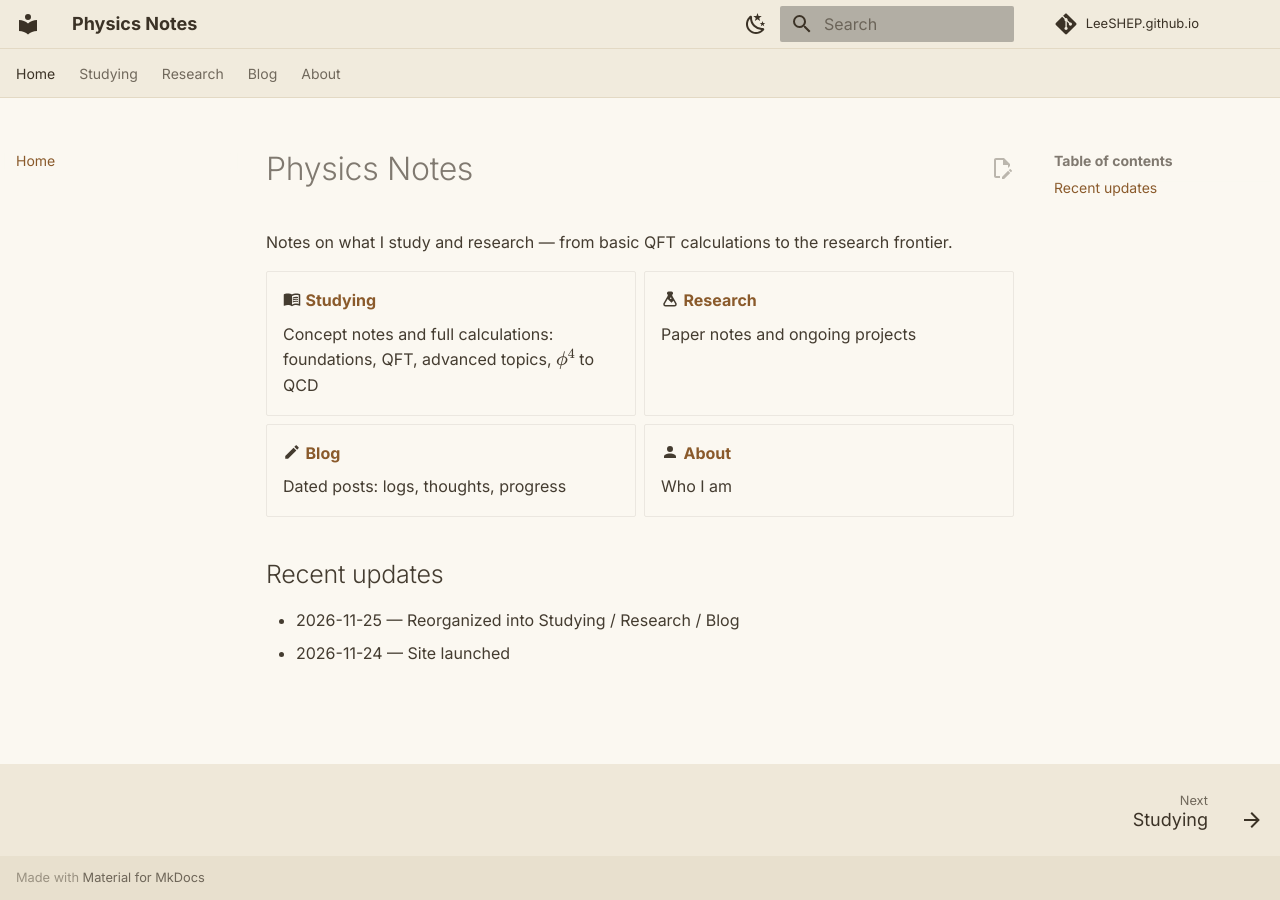
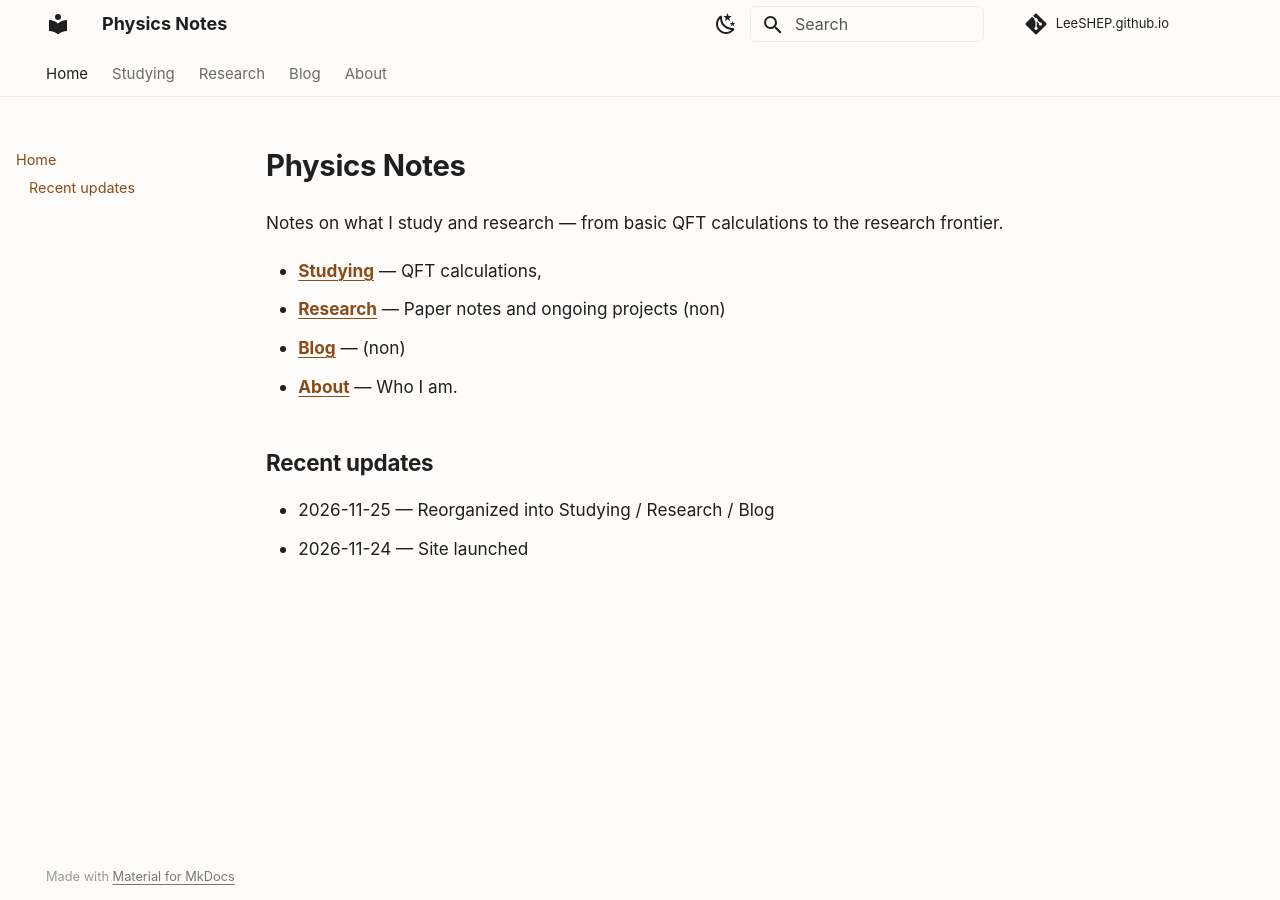
Before and after one commit to LeeSHEP/LeeSHEP.github.io, an MkDocs documentation site: the page built from docs/index.md, in a window 1280 px wide. Built offline with MkDocs 1.6.1 and Material for MkDocs 9.7.7, drawn with Linux system fonts in a browser that asks for light colours; comment, search, counter and statistics services are not loaded.

Commit message:
Minimal, readable theme: system font, flat header, narrower text, plain lists
Co-Authored-By: Claude Opus 5.5 <noreply@anthropic.com>

```diff
--- a/docs/index.md
+++ b/docs/index.md
@@ -2,25 +2,10 @@
 
 Notes on what I study and research — from basic QFT calculations to the research frontier.
 
-<div class="grid cards" markdown>
-
--   :material-book-open-variant: **[Studying](studying/index.md)**
-
-    Concept notes and full calculations: foundations, QFT, advanced topics, $\phi^4$ to QCD
-
--   :material-flask: **[Research](research/index.md)**
-
-    Paper notes and ongoing projects
-
--   :material-pencil: **[Blog](blog/index.md)**
-
-    Dated posts: logs, thoughts, progress
-
--   :material-account: **[About](about.md)**
-
-    Who I am
-
-</div>
+- **[Studying](studying/index.md)** — QFT calculations,
+- **[Research](research/index.md)** — Paper notes and ongoing projects (non)
+- **[Blog](blog/index.md)** — (non)
+- **[About](about.md)** — Who I am.
 
 ## Recent updates
 
--- a/docs/stylesheets/extra.css
+++ b/docs/stylesheets/extra.css
@@ -1,61 +1,156 @@
-/* ---------- Ivory theme (light) ---------- */
-[data-md-color-scheme="default"] {
-  --md-default-bg-color: #fbf8f1;              /* page: ivory */
-  --md-default-fg-color: rgba(52, 43, 32, 0.92);
-  --md-default-fg-color--light: rgba(52, 43, 32, 0.62);
-  --md-default-fg-color--lighter: rgba(52, 43, 32, 0.32);
-  --md-default-fg-color--lightest: rgba(52, 43, 32, 0.08);
+/* =========================================================
+   Minimal theme — plain page, dark text, one accent color.
+   ========================================================= */
 
-  --md-primary-fg-color: #f1ebdd;              /* header: warm beige */
-  --md-primary-fg-color--light: #f6f1e6;
-  --md-primary-fg-color--dark: #e6dcc8;
-  --md-primary-bg-color: #3b3226;              /* header text */
-  --md-primary-bg-color--light: rgba(59, 50, 38, 0.6);
-
-  --md-accent-fg-color: #a0652b;               /* hover: warm brown */
-  --md-accent-fg-color--transparent: rgba(160, 101, 43, 0.1);
-
-  --md-typeset-a-color: #8a5a2b;               /* links */
-  --md-code-bg-color: #f3eee2;
-  --md-footer-bg-color: #efe8d9;
-  --md-footer-bg-color--dark: #e8e0ce;
-  --md-footer-fg-color: #3b3226;
-  --md-footer-fg-color--light: rgba(59, 50, 38, 0.7);
-  --md-footer-fg-color--lighter: rgba(59, 50, 38, 0.45);
+/* ---------- Fonts & reading width ---------- */
+:root {
+  --md-text-font-family: -apple-system, BlinkMacSystemFont, "Segoe UI",
+    "Apple SD Gothic Neo", "Noto Sans KR", Helvetica, Arial, sans-serif;
+  --md-code-font-family: ui-monospace, SFMono-Regular, Menlo, monospace;
 }
 
-/* thin divider under the beige header */
-[data-md-color-scheme="default"] .md-header,
-[data-md-color-scheme="default"] .md-tabs {
-  border-bottom: 1px solid #e3d9c4;
+/* comfortable line length (~75 characters) */
+.md-content {
+  max-width: 44rem;
 }
-[data-md-color-scheme="default"] .md-header--shadow {
-  box-shadow: none;
+.md-main__inner {
+  max-width: 64rem;
 }
 
-/* ---------- Warm dark theme (no blue tint) ---------- */
+.md-typeset {
+  font-size: 0.86rem;
+  line-height: 1.75;
+}
+
+/* headings: dark and solid instead of light grey */
+.md-typeset h1,
+.md-typeset h2,
+.md-typeset h3,
+.md-typeset h4 {
+  color: var(--md-default-fg-color);
+  font-weight: 650;
+  letter-spacing: -0.01em;
+}
+.md-typeset h1 { font-size: 1.7em; margin-bottom: 0.8em; }
+.md-typeset h2 { font-size: 1.3em; margin-top: 2em; }
+.md-typeset h3 { font-size: 1.1em; }
+
+/* links: underlined, no color noise */
+.md-typeset a {
+  text-decoration: underline;
+  text-decoration-thickness: 1px;
+  text-underline-offset: 3px;
+}
+
+/* ---------- Light ---------- */
+[data-md-color-scheme="default"] {
+  --md-default-bg-color: #fdfcfa;
+  --md-default-fg-color: #1f1f1f;
+  --md-default-fg-color--light: #555;
+  --md-default-fg-color--lighter: #999;
+  --md-default-fg-color--lightest: #ececec;
+
+  --md-primary-fg-color: #fdfcfa;           /* header = page background */
+  --md-primary-fg-color--light: #fdfcfa;
+  --md-primary-fg-color--dark: #fdfcfa;
+  --md-primary-bg-color: #1f1f1f;           /* header text */
+  --md-primary-bg-color--light: #666;
+
+  --md-accent-fg-color: #8a4b17;
+  --md-accent-fg-color--transparent: rgba(138, 75, 23, 0.08);
+  --md-typeset-a-color: #8a4b17;
+
+  --md-code-bg-color: #f4f2ee;
+  --md-footer-bg-color: #fdfcfa;
+  --md-footer-bg-color--dark: #fdfcfa;
+  --md-footer-fg-color: #555;
+  --md-footer-fg-color--light: #777;
+  --md-footer-fg-color--lighter: #999;
+}
+
+/* ---------- Dark ---------- */
 [data-md-color-scheme="slate"] {
-  --md-hue: 35;                                /* warm instead of blue */
-  --md-default-bg-color: #1f1c18;
-  --md-primary-fg-color: #2a2620;
-  --md-primary-fg-color--light: #332e27;
-  --md-primary-fg-color--dark: #1a1814;
-  --md-primary-bg-color: #ece4d4;
-  --md-primary-bg-color--light: rgba(236, 228, 212, 0.6);
+  --md-hue: 35;
+  --md-default-bg-color: #1c1b19;
+  --md-default-fg-color: #e8e6e1;
+  --md-default-fg-color--light: #b5b2ab;
+  --md-default-fg-color--lighter: #7d7a74;
+  --md-default-fg-color--lightest: #2e2c29;
+
+  --md-primary-fg-color: #1c1b19;
+  --md-primary-fg-color--light: #1c1b19;
+  --md-primary-fg-color--dark: #1c1b19;
+  --md-primary-bg-color: #e8e6e1;
+  --md-primary-bg-color--light: #a9a6a0;
+
   --md-accent-fg-color: #d9a66b;
   --md-accent-fg-color--transparent: rgba(217, 166, 107, 0.1);
   --md-typeset-a-color: #d9a66b;
-  --md-footer-bg-color: #1a1814;
-  --md-footer-bg-color--dark: #151310;
+
+  --md-code-bg-color: #262522;
+  --md-footer-bg-color: #1c1b19;
+  --md-footer-bg-color--dark: #1c1b19;
 }
 
-/* horizontal scroll for long display equations */
+/* ---------- Header & tabs: flat, one hairline ---------- */
+.md-header,
+.md-header--shadow {
+  box-shadow: none;
+}
+.md-tabs {
+  border-bottom: 1px solid var(--md-default-fg-color--lightest);
+}
+.md-tabs__link {
+  font-size: 0.75rem;
+  opacity: 0.65;
+}
+.md-tabs__link--active,
+.md-tabs__link:hover {
+  opacity: 1;
+  font-weight: 600;
+}
+
+/* search box: plain outline instead of a filled block */
+.md-search__form {
+  background-color: transparent;
+  border: 1px solid var(--md-default-fg-color--lightest);
+  border-radius: 6px;
+}
+.md-search__input::placeholder,
+.md-search__icon {
+  color: var(--md-default-fg-color--light);
+}
+
+/* ---------- Sidebar ---------- */
+.md-nav {
+  font-size: 0.72rem;
+}
+.md-nav__item--section > .md-nav__link {
+  color: var(--md-default-fg-color);
+  font-weight: 650;
+}
+
+/* ---------- Callout boxes: quiet ---------- */
+.md-typeset .admonition,
+.md-typeset details {
+  font-size: 0.82rem;
+  box-shadow: none;
+  border-width: 0 0 0 3px;
+  border-radius: 0;
+}
+
+/* tags: small and grey */
+.md-typeset .md-tag {
+  font-size: 0.6rem;
+  font-weight: 500;
+  text-decoration: none;
+}
+.md-typeset .headerlink {
+  text-decoration: none;
+}
+
+/* ---------- Math ---------- */
 .md-typeset .arithmatex {
   overflow-x: auto;
   overflow-y: hidden;
 }
-
-/* slightly wider content area for equations */
-.md-grid {
-  max-width: 1400px;
-}
--- a/mkdocs.yml
+++ b/mkdocs.yml
@@ -9,16 +9,12 @@ theme:
   name: material
   language: en
   features:
-    - navigation.tabs          # top tabs: Foundations / QFT / Advanced / Research
+    - navigation.tabs          # top tabs = big categories
     - navigation.sections
     - navigation.indexes       # a folder's index.md becomes the section landing page
-    - navigation.top
-    - navigation.footer
-    - toc.follow
-    - search.suggest
+    - toc.integrate            # page outline goes in the left sidebar (no right column)
     - search.highlight
     - content.code.copy
-    - content.action.edit
   palette:
     - media: "(prefers-color-scheme: light)"
       scheme: default
@@ -34,9 +30,7 @@ theme:
       toggle:
         icon: material/weather-sunny
         name: Switch to light mode
-  font:
-    text: Inter
-    code: JetBrains Mono
+  font: false                  # use the system font (fast, very readable)
 
 plugins:
   - search:
```
Also changed, not shown: docs/research/index.md (+2 -11 lines), docs/studying/calculations/index.md (+1 -7 lines), docs/studying/index.md (+4 -19 lines).
